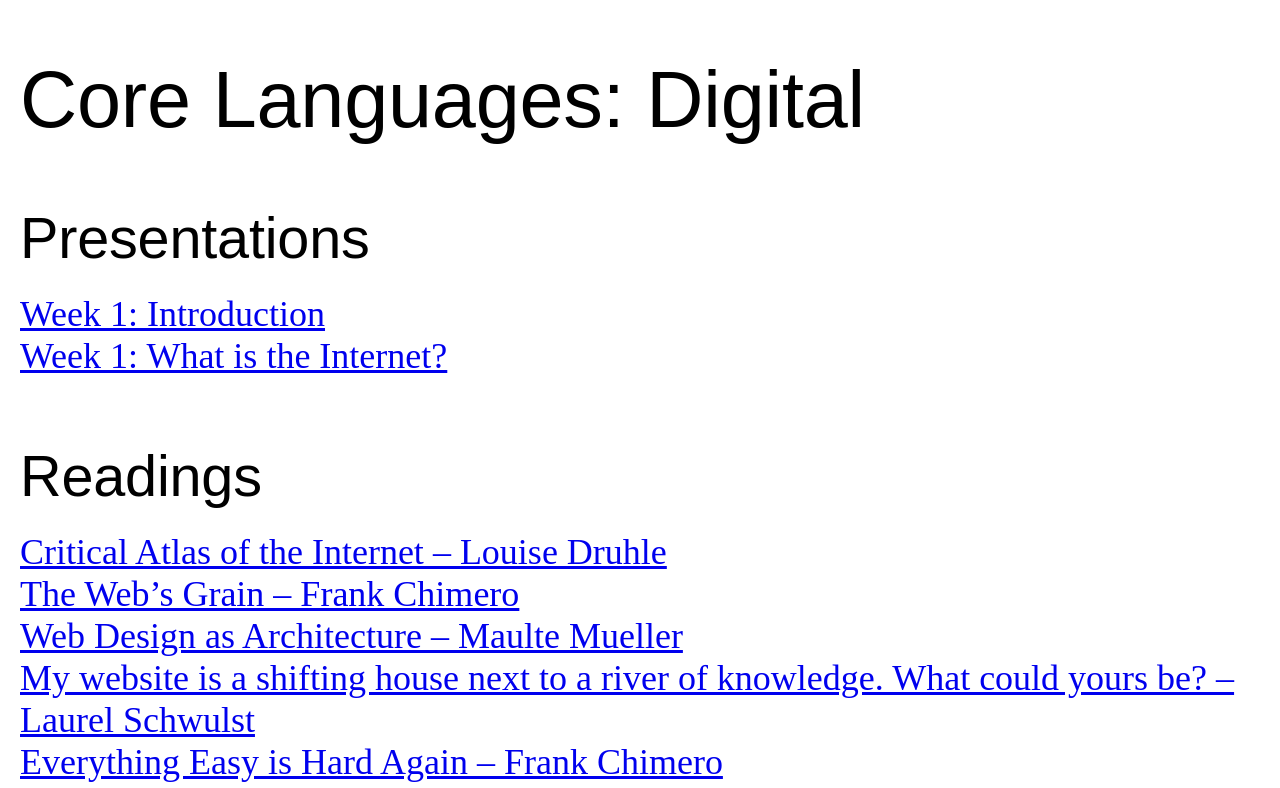
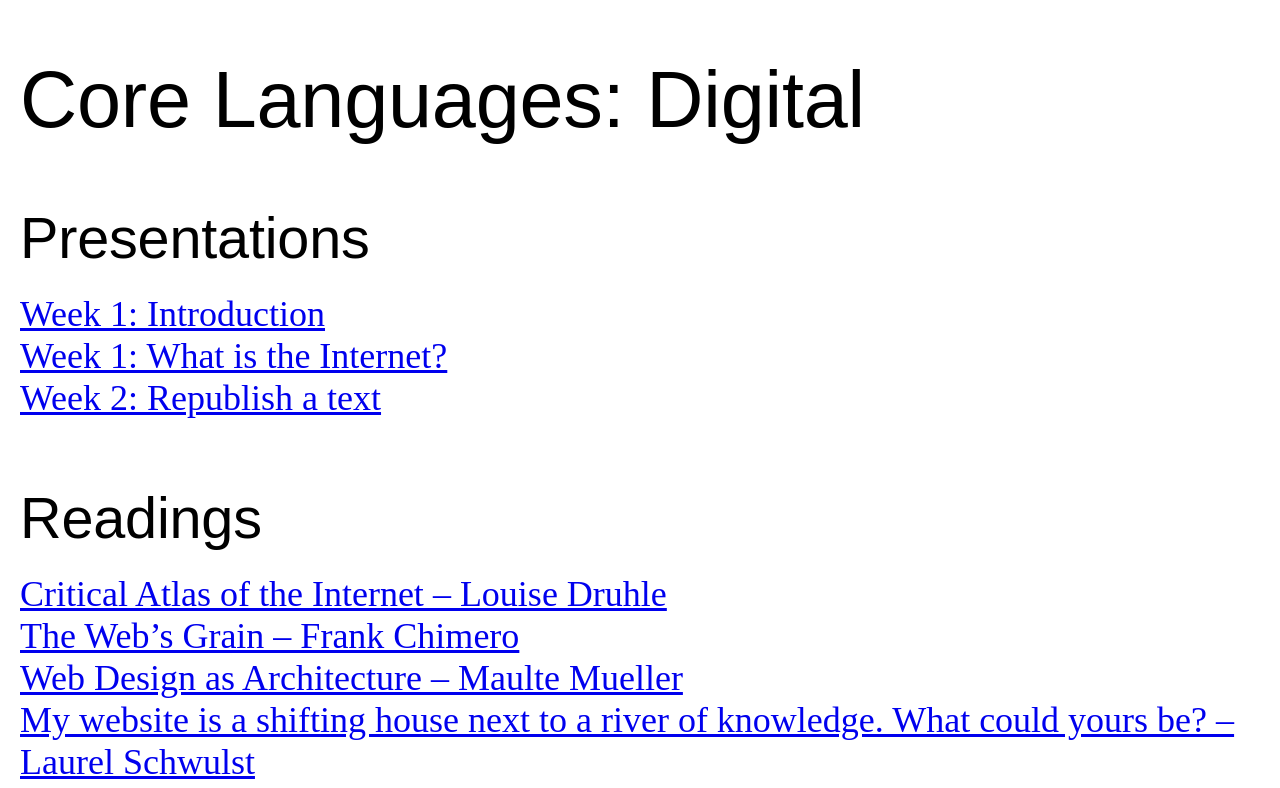
Before and after one commit to GemCopeland/gemcopeland.github.io, a website: page index.html in a window 1280 px wide. Shown: the top 788 px of the page. Drawn offline with Linux system fonts and the light colour scheme.

Commit message:
Add Week 2

```diff
--- a/index.html
+++ b/index.html
@@ -13,7 +13,7 @@
       <h3>Presentations</h3>
       <a href="week1-introduction.html" target="blank">Week 1: Introduction</a><br>
       <a href="week1-what-is-the-internet.html" target="blank">Week 1: What is the Internet?</a><br>
-      <!-- <a href="week2-republish-a-text.html" target="blank">Week 2: Republish a text</a> -->
+      <a href="week2-republish-a-text.html" target="blank">Week 2: Republish a text</a>
   </div>
   <div>
       <h3>Readings</h3>
```
